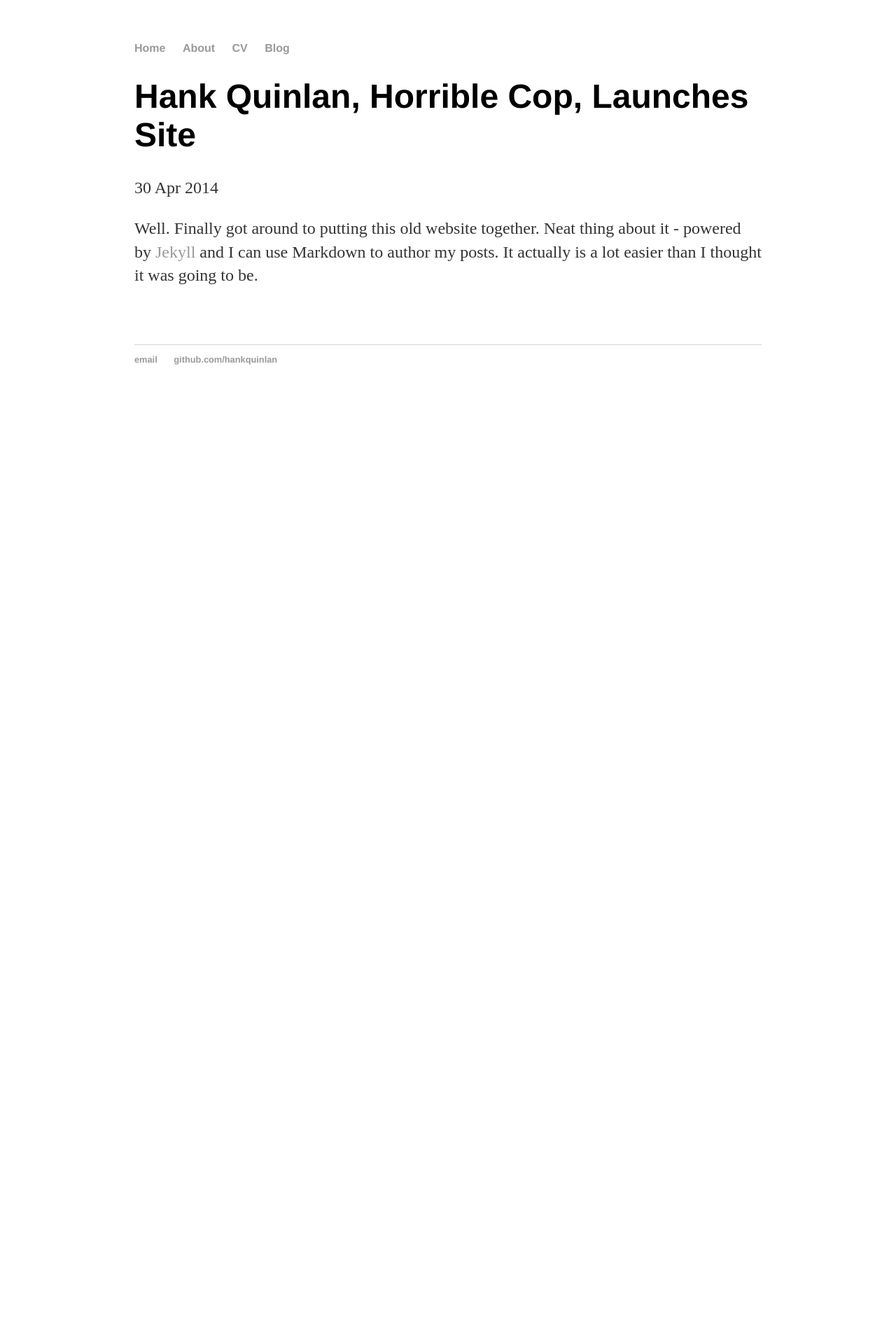
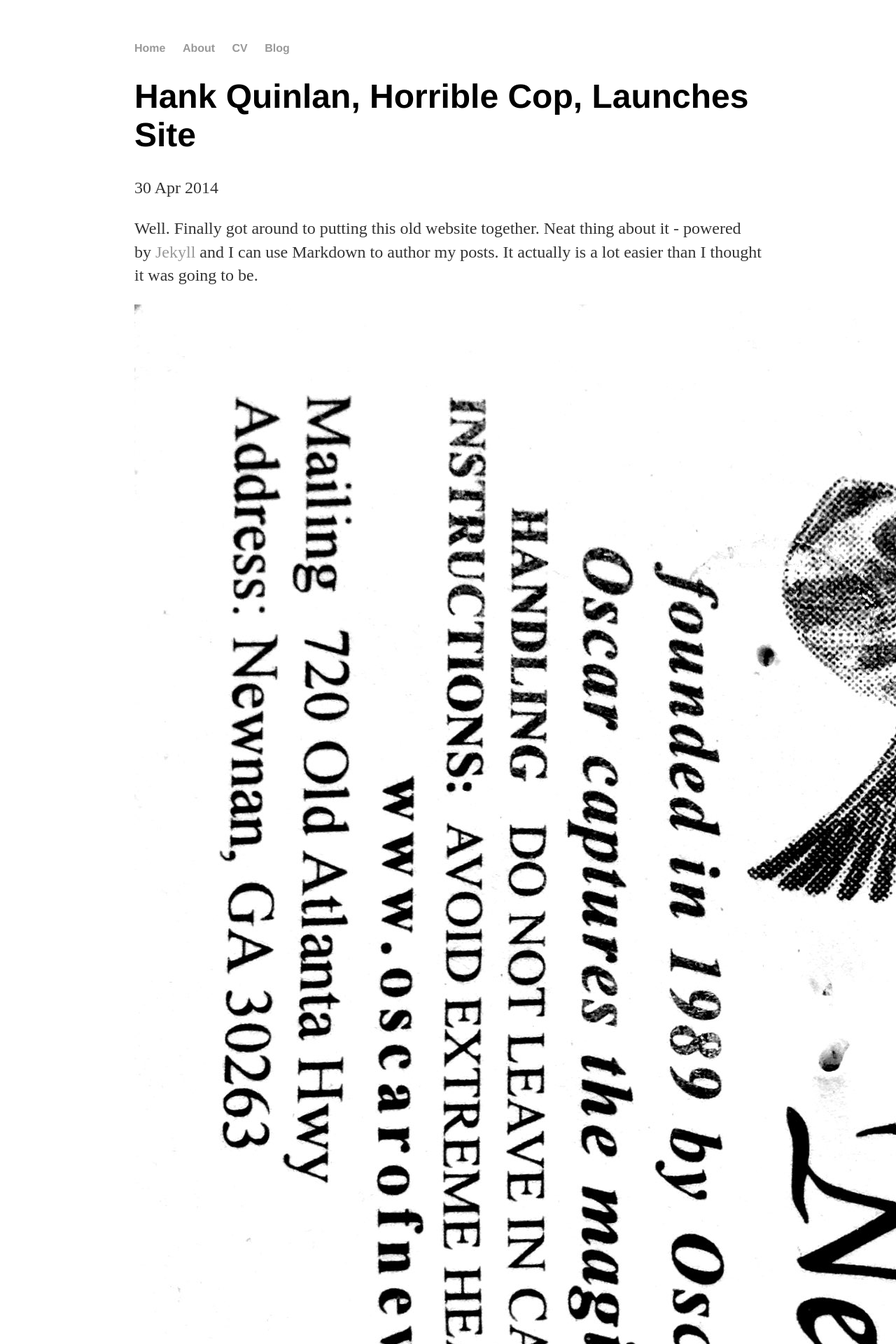
Before and after one commit to mmatti/mmatti.github.io, a Jekyll site: the page built from _posts/2014-04-30-hank-quinlan-site-launched.md, in a window 1280 px wide. Shown: the top 1920 px of the page at 70% size. Built offline with Jekyll 4.4.1, drawn with Linux system fonts in a browser that asks for light colours; before the commit the page ends 900 px from its top, so only the background shows below that.

Commit message:
Update 2014-04-30-hank-quinlan-site-launched.md

```diff
--- a/_posts/2014-04-30-hank-quinlan-site-launched.md
+++ b/_posts/2014-04-30-hank-quinlan-site-launched.md
@@ -6,4 +6,4 @@ date: 2014-04-30
 
 Well. Finally got around to putting this old website together. Neat thing about it - powered by [Jekyll](http://jekyllrb.com) and I can use Markdown to author my posts. It actually is a lot easier than I thought it was going to be.
 
-![](img/test.jpg)
+![](/img/test.jpg)
```
